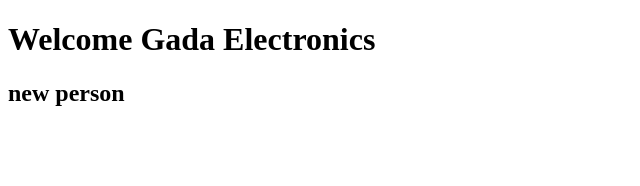
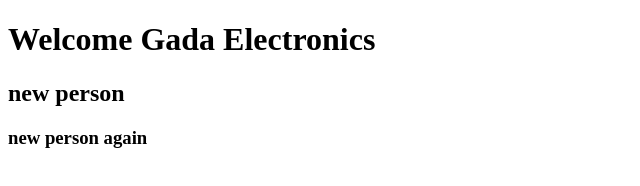
Before and after one commit to ripslinger17/hey, a plain HTML site: page index.html in a window 1280 px wide. Shown: the whole page, without its empty margins (0-640 px from the left). Drawn offline with Linux system fonts and the light colour scheme.

Commit message:
7th commit

```diff
--- a/index.html
+++ b/index.html
@@ -6,5 +6,6 @@
     <body>
         <h1>Welcome Gada Electronics</h1>
         <h2>new person</h2>
+        <h3>new person again</h3>
     </body>
 </html>
```
